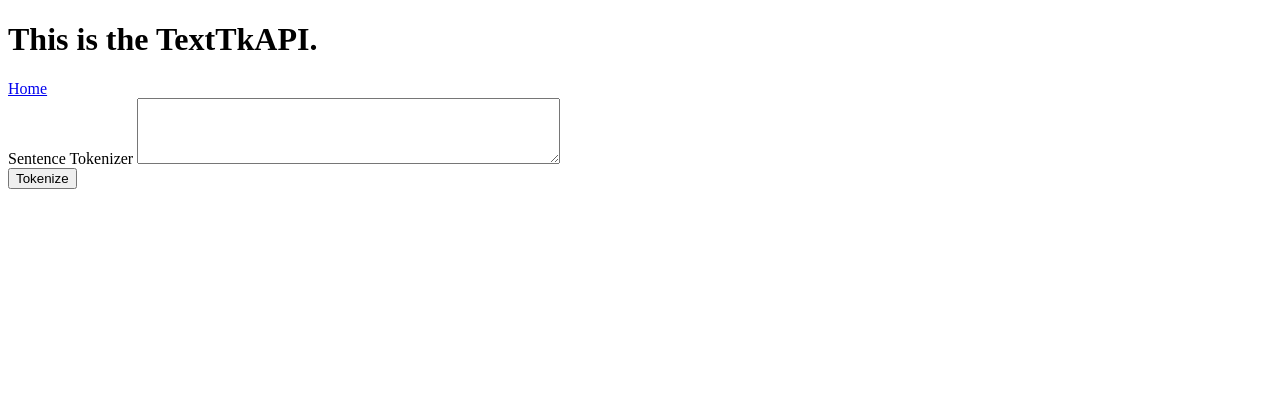
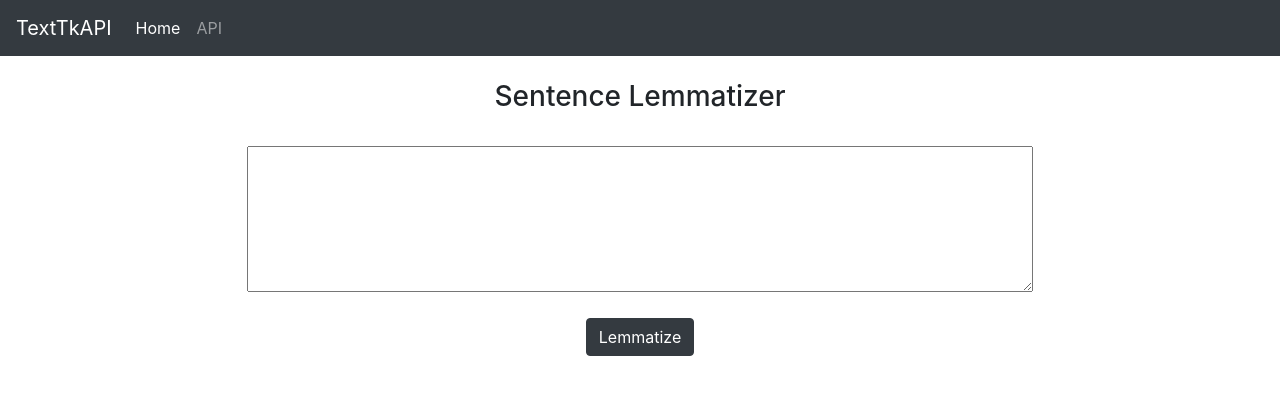
Before and after one commit to mattsunner/textTkAPI, a Flask app: page / in a window 1280 px wide. Shown: the top 395 px of the page. Run offline with Flask 2, Linux system fonts and the light colour scheme; some libraries are stand-ins or nearby versions.

Commit message:
Add CSS File, Update HTML Styling
Create and setup CSS rules and update the styling of the HTML templates to make the application visually pleasing. No functionality changes were made.

```diff
--- /dev/null
+++ b/textTkAPI/static/main.css
@@ -0,0 +1,17 @@
+* {
+  margin: 0;
+  padding: 0;
+  font-size: 16px;
+}
+
+body {
+  text-align: center;
+}
+
+.heading-3 {
+  padding: 1.5rem 0;
+}
+
+.btn {
+  margin-top: 1.25rem;
+}
--- a/textTkAPI/templates/base.html
+++ b/textTkAPI/templates/base.html
@@ -3,12 +3,61 @@
   <head>
     <meta charset="UTF-8" />
     <meta name="viewport" content="width=device-width, initial-scale=1.0" />
+    <link
+      rel="stylesheet"
+      href="https://stackpath.bootstrapcdn.com/bootstrap/4.5.2/css/bootstrap.min.css"
+      integrity="sha384-JcKb8q3iqJ61gNV9KGb8thSsNjpSL0n8PARn9HuZOnIxN0hoP+VmmDGMN5t9UJ0Z"
+      crossorigin="anonymous"
+    />
+    <link rel="stylesheet" href="../static/main.css" />
     <title>TextTkAPI</title>
   </head>
   <body>
-    <h1>This is the TextTkAPI.</h1>
-    <a href="{{ url_for('index') }}">Home</a>
+    <nav class="navbar navbar-expand-lg navbar-dark bg-dark">
+      <a class="navbar-brand" href="#">TextTkAPI</a>
+      <button
+        class="navbar-toggler"
+        type="button"
+        data-toggle="collapse"
+        data-target="#navbarSupportedContent"
+        aria-controls="navbarSupportedContent"
+        aria-expanded="false"
+        aria-label="Toggle navigation"
+      >
+        <span class="navbar-toggler-icon"></span>
+      </button>
+
+      <div class="collapse navbar-collapse" id="navbarSupportedContent">
+        <ul class="navbar-nav mr-auto">
+          <li class="nav-item active">
+            <a class="nav-link" href="{{ url_for('index') }}"
+              >Home <span class="sr-only">(current)</span></a
+            >
+          </li>
+          <li class="nav-item">
+            <a class="nav-link" href="#">API</a>
+          </li>
+        </ul>
+      </div>
+    </nav>
 
     {% block index %} {% endblock %}{% block tokenizer %}{% endblock %}
+
+    <!-- JavaScript -->
+    <script
+      src="https://code.jquery.com/jquery-3.5.1.slim.min.js"
+      integrity="sha384-DfXdz2htPH0lsSSs5nCTpuj/zy4C+OGpamoFVy38MVBnE+IbbVYUew+OrCXaRkfj"
+      crossorigin="anonymous"
+    ></script>
+    <script
+      src="https://cdn.jsdelivr.net/npm/popper.js@1.16.1/dist/umd/popper.min.js"
+      integrity="sha384-9/reFTGAW83EW2RDu2S0VKaIzap3H66lZH81PoYlFhbGU+6BZp6G7niu735Sk7lN"
+      crossorigin="anonymous"
+    ></script>
+    <script
+      src="https://stackpath.bootstrapcdn.com/bootstrap/4.5.2/js/bootstrap.min.js"
+      integrity="sha384-B4gt1jrGC7Jh4AgTPSdUtOBvfO8shuf57BaghqFfPlYxofvL8/KUEfYiJOMMV+rV"
+      crossorigin="anonymous"
+    ></script>
   </body>
 </html>
--- a/textTkAPI/templates/index.html
+++ b/textTkAPI/templates/index.html
@@ -1,10 +1,10 @@
 {% extends 'base.html' %} {% block index %}
-
-<form action="tokenize" method="POST">
-  <label for="tokens">Sentence Tokenizer</label>
-  <textarea id="tokens" name="tokens" rows="4" cols="50"> </textarea>
-  <br />
-  <input type="submit" value="Tokenize" />
-</form>
-
+<h3 class="heading-3">Sentence Lemmatizer</h3>
+<div class="form-group center">
+  <form action="tokenize" method="POST">
+    <textarea id="tokens" name="tokens" rows="6" cols="75"> </textarea>
+    <br />
+    <input type="submit" class="btn btn-dark" value="Lemmatize" />
+  </form>
+</div>
 {% endblock %}
```
